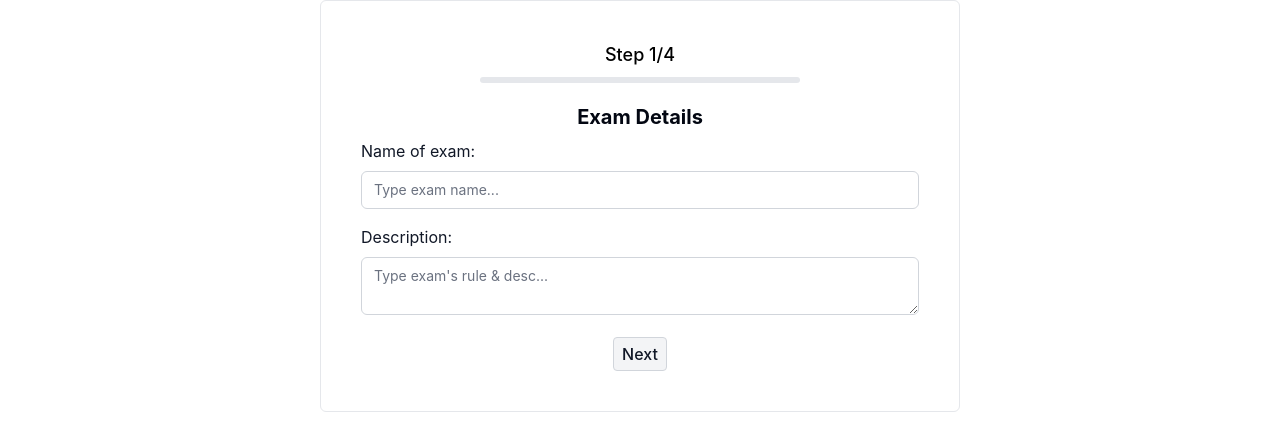
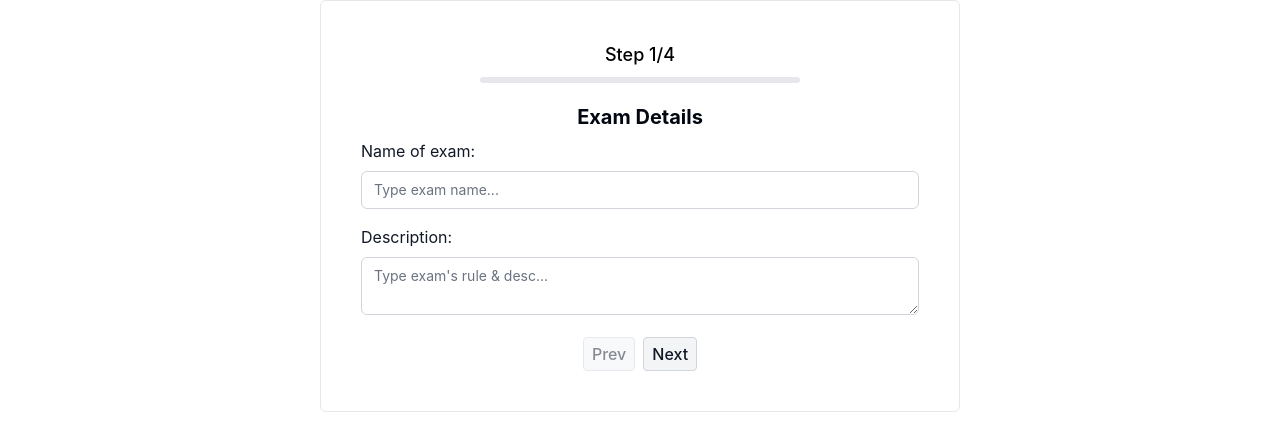
Before and after one commit to aminurjs/exam-question-generator, a React (Vite) app: page / in a window 1280 px wide. Shown: the part 173-594 px from the top of the page. Built offline with nearby package versions, Linux system fonts and the light colour scheme; sample sign-in values are in the browser's storage.

Commit message:
At a time multiple question feature added

```diff
--- a/src/components/ChemistryQuestionForm.jsx
+++ b/src/components/ChemistryQuestionForm.jsx
@@ -1,42 +1,62 @@
-import { useEffect, useState } from "react";
+import { useState } from "react";
+import { useDispatch, useSelector } from "react-redux";
+import { qusTemp } from "./PhysicsQuestionForm";
+import { updateForm } from "../redux/formSlice";
+import { useNavigate } from "react-router-dom";
+import { submitExam } from "../redux/examSlice";
 
-const ChemistryQuestionForm = ({ chemistry, updateFields }) => {
-  const [question, setQuestion] = useState(chemistry.question);
-  const [option_1, setOption_1] = useState(chemistry.options?.option_1 || "");
-  const [option_2, setOption_2] = useState(chemistry.options?.option_2 || "");
-  const [option_3, setOption_3] = useState(chemistry.options?.option_3 || "");
+const ChemistryQuestionForm = ({ prev }) => {
+  const navigate = useNavigate();
+  const { form } = useSelector((state) => state.formSlice);
+  const { chemistry } = form;
+  console.log({ ...form });
 
-  useEffect(() => {
-    updateFields({
-      chemistry: {
-        question: question,
-        options: { option_1, option_2, option_3 },
-      },
+  const [questions, setQuestions] = useState(chemistry || []);
+  const addExam = () => {
+    setQuestions([...questions, qusTemp]);
+  };
+
+  const dispatch = useDispatch();
+
+  const handleSubmit = (e) => {
+    e.preventDefault();
+    const field = new FormData(e.currentTarget);
+    const data = questions.map((items, i) => {
+      const question = field.get(`qName${i}`);
+      const option_1 = field.get(`option1_${i}`);
+      const option_2 = field.get(`option2_${i}`);
+      const option_3 = field.get(`option3_${i}`);
+      return { question, options: { option_1, option_2, option_3 } };
     });
-  }, [question, option_1, option_2, option_3]);
-
+    const updateData = { chemistry: data };
+    const examPaper = { ...form, ...updateData };
+    dispatch(submitExam(examPaper));
+    dispatch(updateForm(null));
+    navigate("/preview");
+  };
   return (
-    <div>
+    <form onSubmit={handleSubmit}>
       <h2 className="text-center text-xl font-bold text-gray-950 mb-2">
         Chemistry
       </h2>
-
-      <div className="mb-5">
-        <h4 className="font-semibold text-lg text-gray-900">Question 1:</h4>
+      {questions.map((item, i) => (
+        <div key={i} className="mb-5">
+          <h4 className="font-semibold text-lg text-gray-900">
+            Question {i + 1}:
+          </h4>
           <div className="p-2">
             <div className="mb-2">
-            <label htmlFor="qName" className="label">
+              <label htmlFor={`qName${i}`} className="label">
                 Question Name:
               </label>
               <input
-              defaultValue={chemistry.question}
-              onChange={(e) => setQuestion(e.target.value)}
+                defaultValue={item.question}
                 autoFocus
                 required
                 placeholder="Question Name"
                 type="text"
-              id="qName"
-              name="qName"
+                id={`qName${i}`}
+                name={`qName${i}`}
                 className="input"
               />
             </div>
@@ -46,44 +66,49 @@ const ChemistryQuestionForm = ({ chemistry, updateFields }) => {
               </label>
               <div className="flex gap-3">
                 <input
-                defaultValue={option_1}
+                  defaultValue={item?.options?.option_1}
                   placeholder="Option 1"
                   type="text"
-                id="option1"
-                name="option1"
+                  className="option"
+                  name={`option1_${i}`}
                   required
-                className="option"
-                onChange={(e) => setOption_1(e.target.value)}
                 />
                 <input
-                defaultValue={option_2}
+                  defaultValue={item?.options?.option_2}
                   placeholder="Option 2"
                   type="text"
-                id="option2"
-                name="option2"
+                  className="option"
+                  name={`option2_${i}`}
                   required
-                className="option"
-                onChange={(e) => setOption_2(e.target.value)}
                 />
                 <input
-                defaultValue={option_3}
+                  defaultValue={item?.options?.option_3}
                   placeholder="Option 3"
                   type="text"
-                id="option3"
-                name="option3"
+                  className="option"
+                  name={`option3_${i}`}
                   required
-                className="option"
-                onChange={(e) => setOption_3(e.target.value)}
                 />
               </div>
             </div>
           </div>
         </div>
-      {/* <div className="flex gap-2">
-        <button type="button">-</button>
-        <button type="button">+</button>
-      </div> */}
+      ))}
+      <div className="flex justify-end -mt-5 mb-5 mr-2">
+        <button className="btn text-xl" type="button" onClick={addExam}>
+          +
+        </button>
       </div>
+      <div className="flex gap-2 items-center justify-center">
+        <button onClick={() => prev()} type="button" className="btn">
+          Prev
+        </button>
+
+        <button type="submit" className="btn">
+          Submit
+        </button>
+      </div>
+    </form>
   );
 };
 
--- a/src/components/ExamDetailsForm.jsx
+++ b/src/components/ExamDetailsForm.jsx
@@ -1,6 +1,24 @@
-const ExamDetailsForm = ({ exName, description, updateFields }) => {
+import { useDispatch, useSelector } from "react-redux";
+import { updateForm } from "../redux/formSlice";
+
+const ExamDetailsForm = ({ next }) => {
+  const { form } = useSelector((state) => state.formSlice);
+  const { exName, description } = form;
+
+  const dispatch = useDispatch();
+
+  const handleSubmit = (e) => {
+    e.preventDefault();
+    const data = {
+      exName: e.target.exName.value,
+      description: e.target.description.value,
+    };
+    dispatch(updateForm({ ...form, ...data }));
+    next();
+  };
+
   return (
-    <div>
+    <form onSubmit={handleSubmit}>
       <h2 className="text-center text-xl font-bold text-gray-950 mb-2">
         Exam Details
       </h2>
@@ -12,7 +30,7 @@ const ExamDetailsForm = ({ exName, description, updateFields }) => {
           placeholder="Type exam name..."
           type="text"
           defaultValue={exName}
-          onChange={(e) => updateFields({ exName: e.target.value })}
+          name="exName"
           id="exName"
           className="input"
           required
@@ -25,14 +43,21 @@ const ExamDetailsForm = ({ exName, description, updateFields }) => {
         <textarea
           placeholder="Type exam's rule & desc..."
           defaultValue={description}
-          onChange={(e) => updateFields({ description: e.target.value })}
           id="description"
           name="description"
           className="input"
           required
         />
       </div>
-    </div>
+      <div className="flex gap-2 items-center justify-center">
+        <button disabled type="button" className="btn">
+          Prev
+        </button>
+        <button type="submit" className="btn">
+          Next
+        </button>
+      </div>
+    </form>
   );
 };
 
--- a/src/components/ExamForm.jsx
+++ b/src/components/ExamForm.jsx
@@ -1,54 +1,13 @@
-import { useState } from "react";
 import { useMultiStepForm } from "../hooks/useMultiStepForm";
 import ExamDetailsForm from "./ExamDetailsForm";
 import PhysicsQuestionForm from "./PhysicsQuestionForm";
 import MathQuestionForm from "./MathQuestionForm";
 import ChemistryQuestionForm from "./ChemistryQuestionForm";
-import { useDispatch } from "react-redux";
-import { useNavigate } from "react-router-dom";
-import { addExam } from "../redux/examSlice";
-
-const initial_data = {
-  exName: "",
-  description: "",
-  physics: {
-    question: "",
-    options: { option_1: "", option_2: "", option_3: "" },
-  },
-
-  math: { question: "", options: { option_1: "", option_2: "", option_3: "" } },
-
-  chemistry: {
-    question: "",
-    options: { option_1: "", option_2: "", option_3: "" },
-  },
-};
 
 const ExamForm = () => {
-  const [data, setData] = useState(initial_data);
-  const dispatch = useDispatch();
-  const navigate = useNavigate();
-
-  const updateFields = (fields) => {
-    setData((initial) => {
-      return { ...initial, ...fields };
-    });
-  };
-
-  const { step, steps, currentStepIndex, isFirstStep, prev, next, lastStep } =
-    useMultiStepForm([
-      <ExamDetailsForm key={1} {...data} updateFields={updateFields} />,
-      <PhysicsQuestionForm key={2} {...data} updateFields={updateFields} />,
-      <MathQuestionForm key={3} {...data} updateFields={updateFields} />,
-      <ChemistryQuestionForm key={4} {...data} updateFields={updateFields} />,
-    ]);
-
-  const handleSubmit = (e) => {
-    e.preventDefault();
-    if (!lastStep) return next();
-    dispatch(addExam(data));
-    navigate("/preview");
-  };
+  const { step, steps, currentStepIndex, prev, next } = useMultiStepForm([
+    1, 2, 3, 4,
+  ]);
 
   return (
     <div className="p-10 max-w-screen-sm mx-auto border-gray-200 border rounded-md mt-6">
@@ -61,23 +20,12 @@ const ExamForm = () => {
           className="bg-blue-500 absolute top-0 left-0 w-full h-1.5 rounded-md transition-all duration-200 ease-in-out"
         ></span>
       </div>
-      <form
-        onSubmit={handleSubmit}
-        className="pt-5 transition-all duration-300 ease-in-out"
-      >
-        {step}
-        <div className="flex gap-2 items-center justify-center">
-          {!isFirstStep && (
-            <button onClick={() => prev()} type="button" className="btn">
-              Prev
-            </button>
-          )}
-
-          <button type="submit" className="btn">
-            {lastStep ? "Submit" : "Next"}
-          </button>
-        </div>
-      </form>
+      <div className="pt-5 transition-all duration-300 ease-in-out">
+        {step === 1 && <ExamDetailsForm next={next} />}
+        {step === 2 && <PhysicsQuestionForm prev={prev} next={next} />}
+        {step === 3 && <MathQuestionForm prev={prev} next={next} />}
+        {step === 4 && <ChemistryQuestionForm prev={prev} />}
+      </div>
     </div>
   );
 };
--- a/src/components/MathQuestionForm.jsx
+++ b/src/components/MathQuestionForm.jsx
@@ -1,40 +1,56 @@
-import { useEffect, useState } from "react";
+import { useDispatch, useSelector } from "react-redux";
+import { qusTemp } from "./PhysicsQuestionForm";
+import { useState } from "react";
+import { updateForm } from "../redux/formSlice";
 
-const MathQuestionForm = ({ math, updateFields }) => {
-  const [question, setQuestion] = useState(math.question);
-  const [option_1, setOption_1] = useState(math.options?.option_1 || "");
-  const [option_2, setOption_2] = useState(math.options?.option_2 || "");
-  const [option_3, setOption_3] = useState(math.options?.option_3 || "");
+const MathQuestionForm = ({ prev, next }) => {
+  const { form } = useSelector((state) => state.formSlice);
+  const { math } = form;
+  console.log({ ...form });
 
-  useEffect(() => {
-    updateFields({
-      math: {
-        question: question,
-        options: { option_1, option_2, option_3 },
-      },
+  const [questions, setQuestions] = useState(math || []);
+  const addExam = () => {
+    setQuestions([...questions, qusTemp]);
+  };
+
+  const dispatch = useDispatch();
+
+  const handleSubmit = (e) => {
+    e.preventDefault();
+    const field = new FormData(e.currentTarget);
+    const data = questions.map((items, i) => {
+      const question = field.get(`qName${i}`);
+      const option_1 = field.get(`option1_${i}`);
+      const option_2 = field.get(`option2_${i}`);
+      const option_3 = field.get(`option3_${i}`);
+      return { question, options: { option_1, option_2, option_3 } };
     });
-  }, [question, option_1, option_2, option_3]);
+    const updateData = { math: data };
+    dispatch(updateForm({ ...form, ...updateData }));
 
+    next();
+  };
   return (
-    <div>
+    <form onSubmit={handleSubmit}>
       <h2 className="text-center text-xl font-bold text-gray-950 mb-2">Math</h2>
-
-      <div className="mb-5">
-        <h4 className="font-semibold text-lg text-gray-900">Question 1:</h4>
+      {questions.map((item, i) => (
+        <div key={i} className="mb-5">
+          <h4 className="font-semibold text-lg text-gray-900">
+            Question {i + 1}:
+          </h4>
           <div className="p-2">
             <div className="mb-2">
-            <label htmlFor="qName" className="label">
+              <label htmlFor={`qName${i}`} className="label">
                 Question Name:
               </label>
               <input
-              defaultValue={math.question}
-              onChange={(e) => setQuestion(e.target.value)}
+                defaultValue={item.question}
                 autoFocus
                 required
                 placeholder="Question Name"
                 type="text"
-              id="qName"
-              name="qName"
+                id={`qName${i}`}
+                name={`qName${i}`}
                 className="input"
               />
             </div>
@@ -44,44 +60,49 @@ const MathQuestionForm = ({ math, updateFields }) => {
               </label>
               <div className="flex gap-3">
                 <input
-                defaultValue={option_1}
+                  defaultValue={item?.options?.option_1}
                   placeholder="Option 1"
                   type="text"
-                id="option1"
-                name="option1"
                   className="option"
+                  name={`option1_${i}`}
                   required
-                onChange={(e) => setOption_1(e.target.value)}
                 />
                 <input
-                defaultValue={option_2}
+                  defaultValue={item?.options?.option_2}
                   placeholder="Option 2"
                   type="text"
-                id="option2"
-                name="option2"
                   className="option"
+                  name={`option2_${i}`}
                   required
-                onChange={(e) => setOption_2(e.target.value)}
                 />
                 <input
-                defaultValue={option_3}
+                  defaultValue={item?.options?.option_3}
                   placeholder="Option 3"
                   type="text"
-                id="option3"
-                name="option3"
                   className="option"
+                  name={`option3_${i}`}
                   required
-                onChange={(e) => setOption_3(e.target.value)}
                 />
               </div>
             </div>
           </div>
         </div>
-      {/* <div className="flex gap-2">
-        <button type="button">-</button>
-        <button type="button">+</button>
-      </div> */}
+      ))}
+      <div className="flex justify-end -mt-5 mb-5 mr-2">
+        <button className="btn" type="button" onClick={addExam}>
+          +
+        </button>
       </div>
+      <div className="flex gap-2 items-center justify-center">
+        <button onClick={() => prev()} type="button" className="btn">
+          Prev
+        </button>
+
+        <button type="submit" className="btn">
+          Next
+        </button>
+      </div>
+    </form>
   );
 };
 
--- a/src/components/PhysicsQuestionForm.jsx
+++ b/src/components/PhysicsQuestionForm.jsx
@@ -1,42 +1,63 @@
-import { useEffect, useState } from "react";
+import { useState } from "react";
+import { useDispatch, useSelector } from "react-redux";
+import { updateForm } from "../redux/formSlice";
 
-const PhysicsQuestionForm = ({ physics, updateFields }) => {
-  const [question, setQuestion] = useState(physics.question);
-  const [option_1, setOption_1] = useState(physics.options?.option_1 || "");
-  const [option_2, setOption_2] = useState(physics.options?.option_2 || "");
-  const [option_3, setOption_3] = useState(physics.options?.option_3 || "");
+export const qusTemp = {
+  question: "",
+  options: { option_1: "", option_2: "", option_3: "" },
+};
 
-  useEffect(() => {
-    updateFields({
-      physics: {
-        question: question,
-        options: { option_1, option_2, option_3 },
-      },
+const PhysicsQuestionForm = ({ prev, next }) => {
+  const { form } = useSelector((state) => state.formSlice);
+  const { physics } = form;
+  console.log({ ...form });
+
+  const [questions, setQuestions] = useState(physics || []);
+  const addExam = () => {
+    setQuestions([...questions, qusTemp]);
+  };
+
+  const dispatch = useDispatch();
+
+  const handleSubmit = (e) => {
+    e.preventDefault();
+    const field = new FormData(e.currentTarget);
+    const data = questions.map((items, i) => {
+      const question = field.get(`qName${i}`);
+      const option_1 = field.get(`option1_${i}`);
+      const option_2 = field.get(`option2_${i}`);
+      const option_3 = field.get(`option3_${i}`);
+      return { question, options: { option_1, option_2, option_3 } };
     });
-  }, [question, option_1, option_2, option_3]);
+    const updateData = { physics: data };
+    dispatch(updateForm({ ...form, ...updateData }));
+
+    next();
+  };
 
   return (
-    <div>
+    <form onSubmit={handleSubmit}>
       <h2 className="text-center text-xl font-bold text-gray-950 mb-2">
         Physics
       </h2>
-
-      <div className="mb-5">
-        <h4 className="font-semibold text-lg text-gray-900">Question 1:</h4>
+      {questions.map((item, i) => (
+        <div key={i} className="mb-5">
+          <h4 className="font-semibold text-lg text-gray-900">
+            Question {i + 1}:
+          </h4>
           <div className="p-2">
             <div className="mb-2">
-            <label htmlFor="qName" className="label">
+              <label htmlFor={`qName${i}`} className="label">
                 Question Name:
               </label>
               <input
-              defaultValue={physics.question}
-              onChange={(e) => setQuestion(e.target.value)}
+                defaultValue={item.question}
                 autoFocus
                 required
                 placeholder="Question Name"
                 type="text"
-              id="qName"
-              name="qName"
+                id={`qName${i}`}
+                name={`qName${i}`}
                 className="input"
               />
             </div>
@@ -46,44 +67,49 @@ const PhysicsQuestionForm = ({ physics, updateFields }) => {
               </label>
               <div className="flex gap-3">
                 <input
-                defaultValue={option_1}
+                  defaultValue={item?.options?.option_1}
                   placeholder="Option 1"
                   type="text"
-                id="option1"
-                name="option1"
                   className="option"
+                  name={`option1_${i}`}
                   required
-                onChange={(e) => setOption_1(e.target.value)}
                 />
                 <input
-                defaultValue={option_2}
+                  defaultValue={item?.options?.option_2}
                   placeholder="Option 2"
                   type="text"
-                id="option2"
-                name="option2"
                   className="option"
+                  name={`option2_${i}`}
                   required
-                onChange={(e) => setOption_2(e.target.value)}
                 />
                 <input
-                defaultValue={option_3}
+                  defaultValue={item?.options?.option_3}
                   placeholder="Option 3"
                   type="text"
-                id="option3"
-                name="option3"
                   className="option"
+                  name={`option3_${i}`}
                   required
-                onChange={(e) => setOption_3(e.target.value)}
                 />
               </div>
             </div>
           </div>
         </div>
-      {/* <div className="flex gap-2">
-        <button type="button">-</button>
-        <button type="button">+</button>
-      </div> */}
+      ))}
+      <div className="flex justify-end -mt-5 mb-5 mr-2">
+        <button className="btn" type="button" onClick={addExam}>
+          +
+        </button>
       </div>
+      <div className="flex gap-2 items-center justify-center">
+        <button onClick={() => prev()} type="button" className="btn">
+          Prev
+        </button>
+
+        <button type="submit" className="btn">
+          Next
+        </button>
+      </div>
+    </form>
   );
 };
 
--- a/src/index.css
+++ b/src/index.css
@@ -12,5 +12,5 @@
   @apply w-1/3 rounded border-gray-300 text-sm p-1;
 }
 .btn {
-  @apply text-gray-900 bg-gray-100 disabled:opacity-75 font-medium rounded border border-gray-300  px-2 py-1;
+  @apply text-gray-900 bg-gray-100 disabled:opacity-50 font-medium rounded border border-gray-300  px-2 py-1;
 }
--- a/src/redux/examSlice.js
+++ b/src/redux/examSlice.js
@@ -10,12 +10,12 @@ const examSlice = createSlice({
   name: "examSlice",
   initialState,
   reducers: {
-    addExam: (state, { payload }) => {
+    submitExam: (state, { payload }) => {
       state.exam = payload;
       const exam = JSON.stringify(payload);
       sessionStorage.setItem("exam", exam);
     },
   },
 });
-export const { addExam } = examSlice.actions;
+export const { submitExam } = examSlice.actions;
 export default examSlice.reducer;
--- a/src/redux/formSlice.js
+++ b/src/redux/formSlice.js
@@ -31,9 +31,13 @@ const formSlice = createSlice({
   initialState,
   reducers: {
     updateForm: (state, { payload }) => {
-      state.form = {
-        ...payload,
-      };
+      if (payload) {
+        state.form = {
+          ...payload,
+        };
+      } else {
+        state.form = initialForm;
+      }
     },
   },
 });
--- a/src/redux/rootReducer.js
+++ b/src/redux/rootReducer.js
@@ -1,10 +1,12 @@
 import { combineReducers } from "@reduxjs/toolkit";
 import userSlice from "./userSlice";
 import examSlice from "./examSlice";
+import formSlice from "./formSlice";
 
 const rootReducer = combineReducers({
   userSlice: userSlice,
   examSlice: examSlice,
+  formSlice: formSlice,
 });
 
 export default rootReducer;
```
Also changed, not shown: src/components/Question.jsx (+11 -5 lines), src/pages/Preview.jsx (+6 -7 lines). Lines whose indentation alone changed are shown as unchanged.
